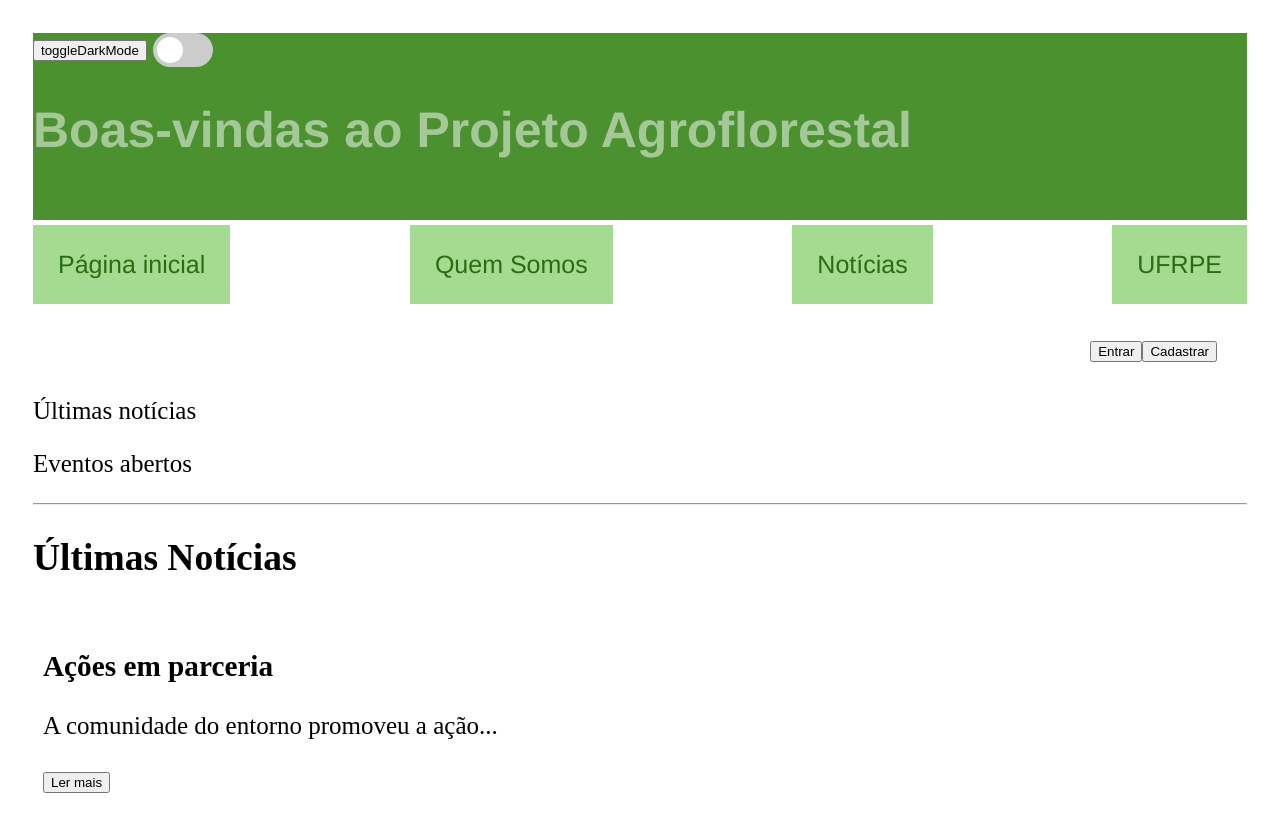
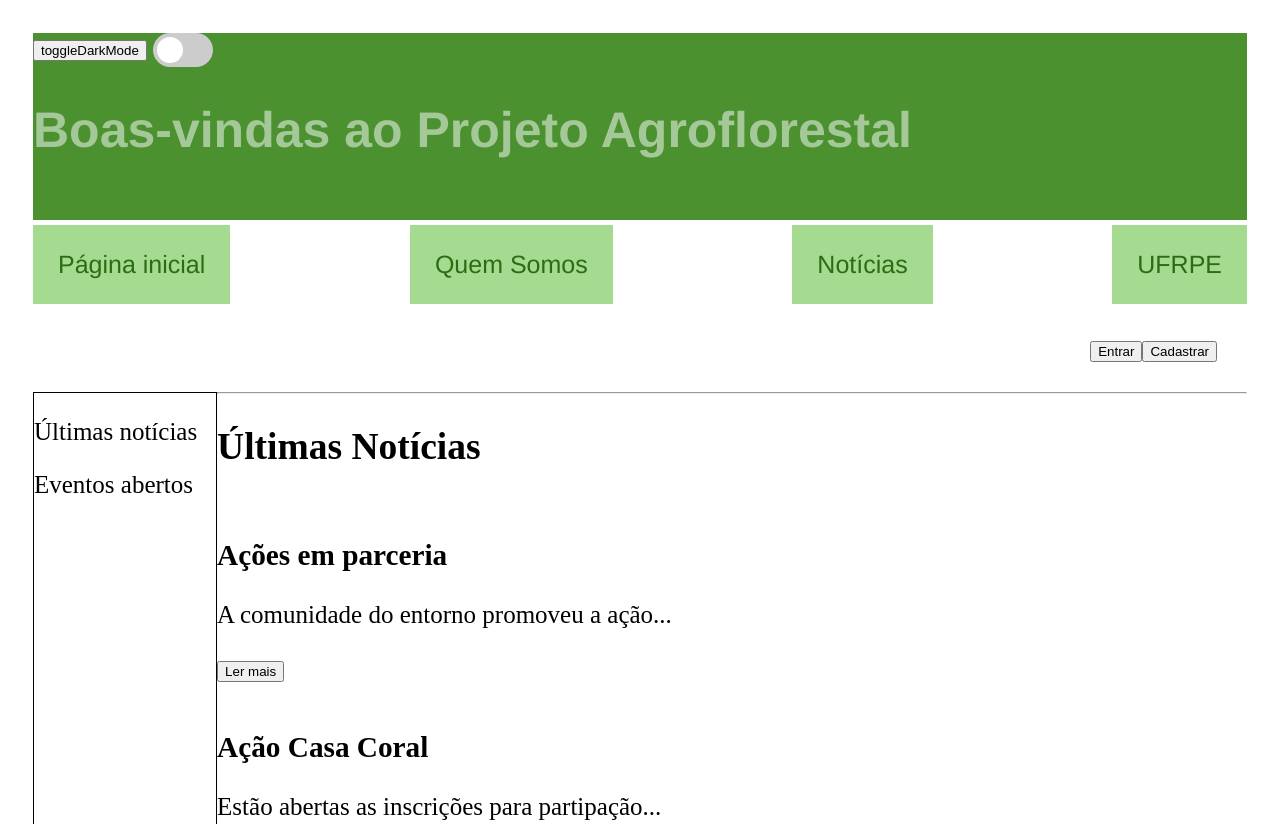
Before and after one commit to hsergiolima/uninter-atividade-extensionista-projeto, a plain HTML site: page index.html in a window 1280 px wide. Shown: the top 824 px of the page. Drawn offline with Linux system fonts and the light colour scheme.

Commit message:
fix: ajuste na barra aside. Ainda precisa de melhoria nas article.

```diff
--- a/style.css
+++ b/style.css
@@ -169,3 +169,11 @@ nav {
     font-size: x-small;
     text-align: center;
 }
+
+aside {
+    border-style: solid;
+    border-width: 1px;
+    width: 15%;
+    height: 1080px;
+    float: left;
+}
```
